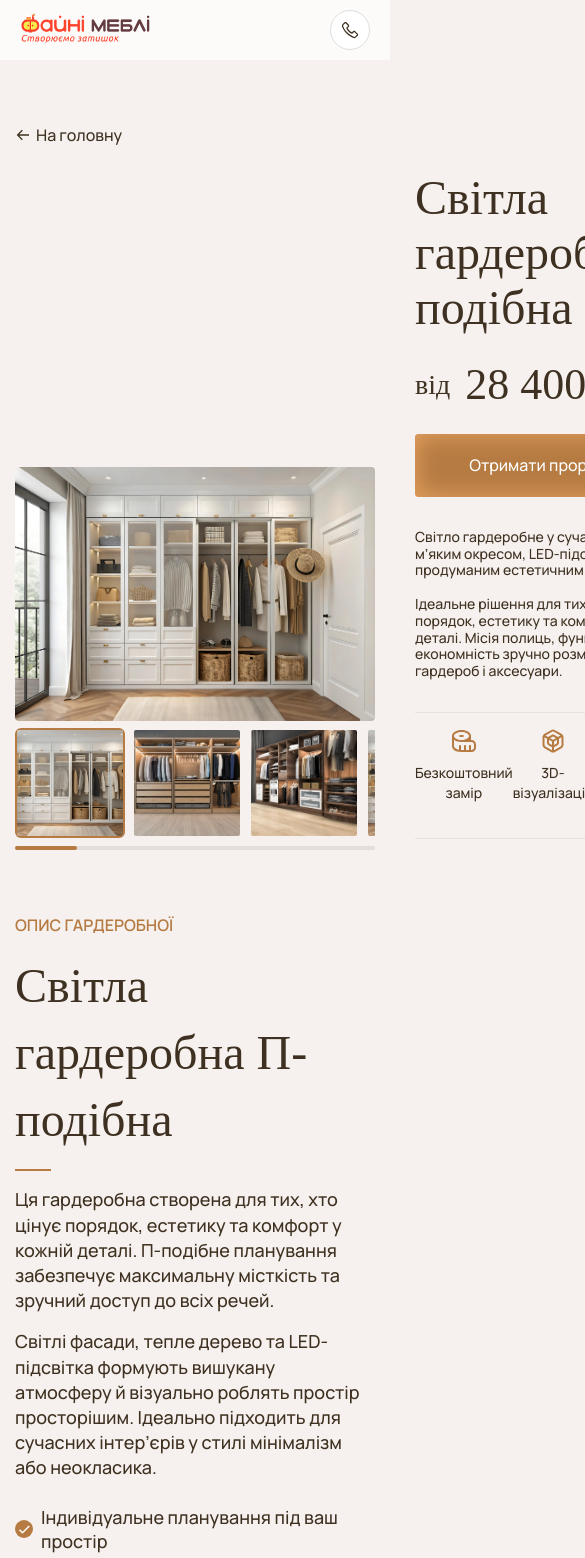
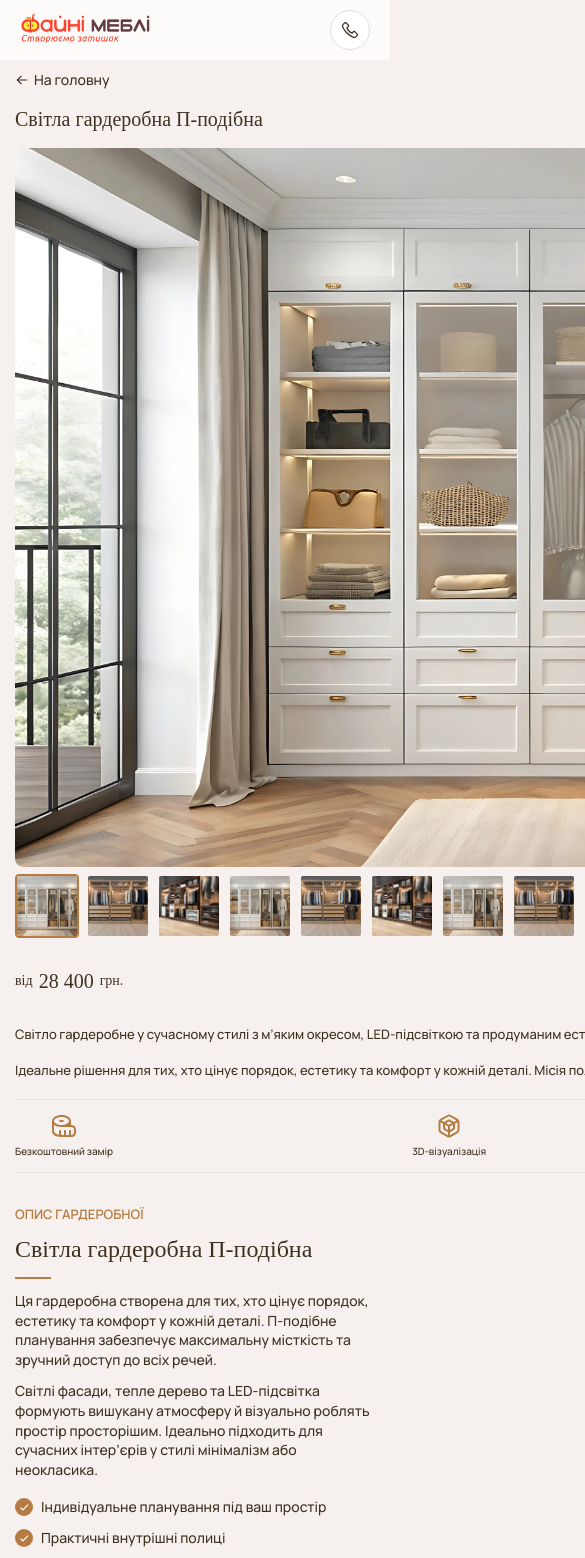
Before and after one commit to frontwebil/fayni-mebli-garderobny, a React (Vite) app: page /productPage/1 in a window 390 px wide. Shown: the top 1558 px of the page, 585 px wide, since content can reach past the window. Built offline with nearby package versions, Linux system fonts and the light colour scheme; a web font is replaced by a local one.

Commit message:
fix: mobile adaptation for ProductPage (WardrobeHero + WardrobeDescription)

```diff
--- a/src/Components/WardrobeDescription/style.css
+++ b/src/Components/WardrobeDescription/style.css
@@ -56,4 +56,48 @@
   border-radius: 100%;
   background: #b57b42;
   color: #fff;
+  flex-shrink: 0;
 }
+
+/* ===== Tablet ===== */
+@media (max-width: 1024px) {
+  .WardrobeDescription {
+    padding: 48px 0;
+  }
+
+  .WardrobeDescription-title {
+    font-size: 36px;
+  }
+}
+
+/* ===== Mobile ===== */
+@media (max-width: 768px) {
+  .WardrobeDescription {
+    padding: 32px 0;
+  }
+
+  .WardrobeDescription-subTitle {
+    font-size: 13px;
+    padding-bottom: 10px;
+  }
+
+  .WardrobeDescription-title {
+    font-size: 24px;
+    padding-bottom: 10px;
+  }
+
+  .WardrobeDescription-creating,
+  .WardrobeDescription-fasad {
+    font-size: 14px;
+    padding-top: 12px;
+  }
+
+  .WardrobeDescription-list {
+    gap: 12px;
+    margin-top: 18px;
+  }
+
+  .WardrobeDescription-list-item {
+    font-size: 14px;
+  }
+}
--- a/src/Components/WardrobeHero/style.css
+++ b/src/Components/WardrobeHero/style.css
@@ -106,6 +106,10 @@
   letter-spacing: 0%;
   vertical-align: middle;
 }
+.WardrobeHero-right-mobile-flex {
+  display: flex;
+  flex-direction: column;
+}
 .WardrobeHero-right-price {
   font-family: PT Serif Caption;
   font-weight: 400;
@@ -174,3 +178,174 @@
   text-align: center;
   vertical-align: middle;
 }
+
+/* ===== Tablet ===== */
+@media (max-width: 1024px) {
+  .WardrobeHero {
+    padding: 100px 0 0;
+  }
+
+  .WardrobeHero .container {
+    gap: 24px;
+  }
+
+  .WardrobeHero-right-title {
+    font-size: 36px;
+  }
+
+  .WardrobeHero-right-price {
+    font-size: 22px;
+    padding: 18px 0;
+  }
+
+  .WardrobeHero-right-price span {
+    font-size: 34px;
+  }
+
+  .wardrobe-swiper .swiper-slide {
+    width: 80px;
+    height: 80px;
+  }
+}
+
+/* ===== Mobile ===== */
+@media (max-width: 768px) {
+  .WardrobeHero {
+    padding: 70px 0 0;
+  }
+
+  .WardrobeHero-back {
+    padding-bottom: 16px;
+    font-size: 14px;
+  }
+
+  /* Flatten the second container into a single-column grid
+     so we can reorder title above images */
+  .WardrobeHero .container:last-child {
+    display: grid;
+    grid-template-columns: 1fr;
+    gap: 0;
+  }
+
+  .WardrobeHero-right {
+    display: contents;
+  }
+
+  /* Title first */
+  .WardrobeHero-right-title {
+    order: 1;
+    font-size: 24px;
+    line-height: 130%;
+    margin-bottom: 16px;
+  }
+
+  /* Then images */
+  .WardrobeHero-left {
+    order: 2;
+    max-width: 100%;
+  }
+
+  .WardrobeHero-left-main-img {
+    aspect-ratio: auto;
+    border-radius: 8px;
+    overflow: hidden;
+  }
+
+  .WardrobeHero-left-main-img img {
+    aspect-ratio: auto;
+    border-radius: 8px;
+    width: 100%;
+    height: auto;
+  }
+
+  .wardrobe-swiper .swiper-slide {
+    width: 64px;
+    height: 64px;
+    border-radius: 4px;
+  }
+
+  /* Price + Button row */
+  .WardrobeHero-right-mobile-flex {
+    order: 3;
+    display: flex;
+    flex-direction: row;
+    align-items: center;
+    justify-content: space-between;
+    gap: 12px;
+    margin-top: 4px;
+  }
+
+  .WardrobeHero-right-price {
+    font-size: 16px;
+    padding: 12px 0;
+    gap: 8px;
+    white-space: nowrap;
+  }
+
+  .WardrobeHero-right-price span {
+    font-size: 24px;
+  }
+
+  .WardrobeHero-right-button {
+    max-width: 200px;
+    padding: 14px 16px;
+    font-size: 13px;
+    border-radius: 6px;
+    flex-shrink: 0;
+  }
+
+  /* Description */
+  .WardrobeHero-right-text-description {
+    order: 4;
+    padding: 20px 0;
+    font-size: 13px;
+    line-height: 140%;
+  }
+
+  /* Advantages */
+  .WardrobeHero-right-advantages {
+    order: 5;
+    gap: 8px;
+    padding: 14px 0;
+  }
+
+  .WardrobeHero-right-advantage {
+    font-size: 11px;
+    gap: 6px;
+  }
+
+  .WardrobeHero-right-advantage img {
+    width: 28px;
+    height: 28px;
+  }
+}
+
+@media (max-width: 420px) {
+  .WardrobeHero-right-title {
+    font-size: 20px;
+  }
+
+  .WardrobeHero-right-price {
+    font-size: 14px;
+    gap: 6px;
+  }
+
+  .WardrobeHero-right-price span {
+    font-size: 20px;
+  }
+
+  .WardrobeHero-right-button {
+    max-width: 170px;
+    padding: 12px 12px;
+    font-size: 12px;
+  }
+
+  .WardrobeHero-right-advantage {
+    font-size: 10px;
+  }
+
+  .WardrobeHero-right-advantage img {
+    width: 24px;
+    height: 24px;
+  }
+}
```
